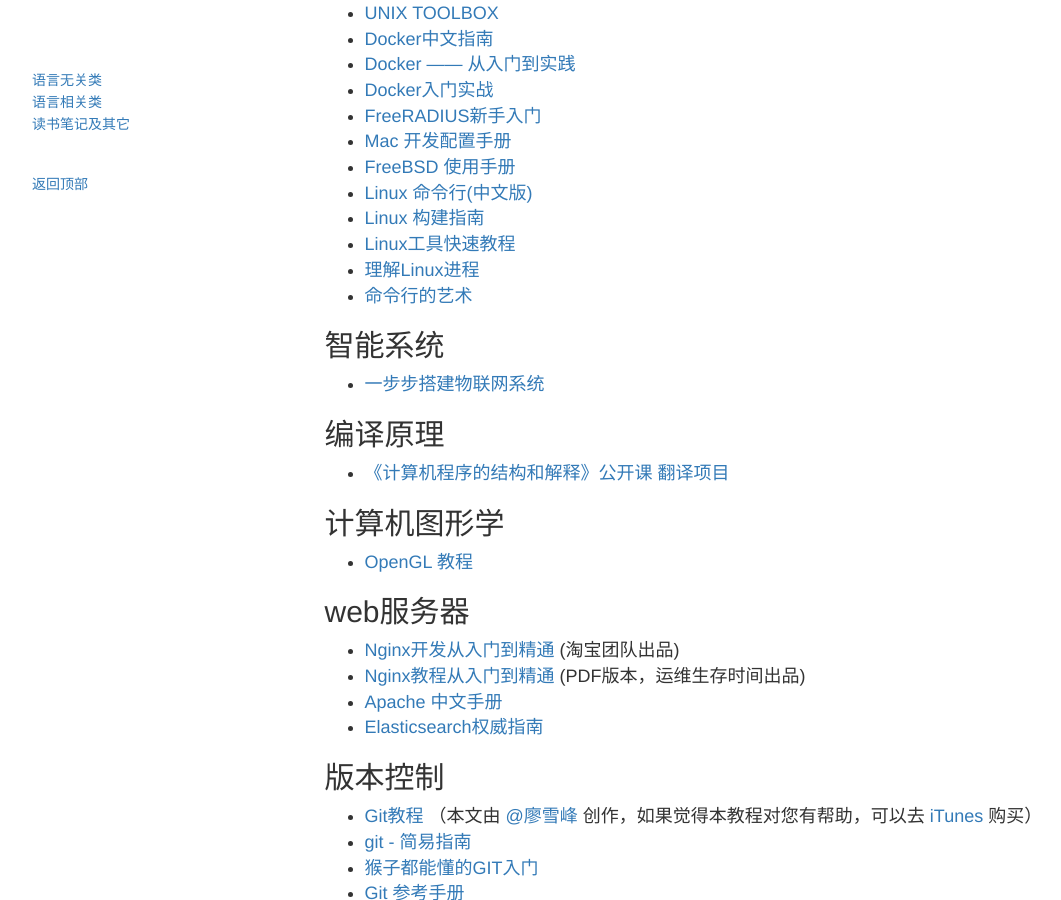
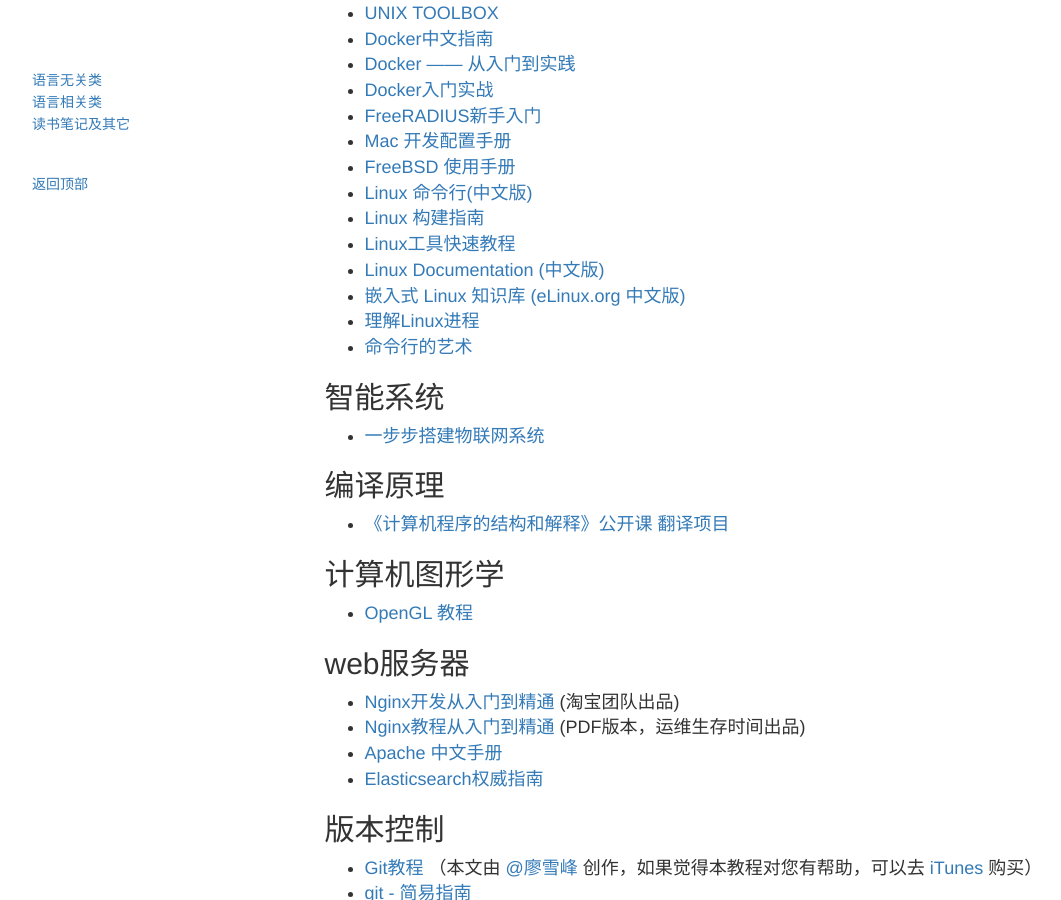
Before and after one commit to siberiawolf/siberiawolf.github.io, a Jekyll site: the page free_programming/index.html, which Jekyll copies as it is, in a window 1280 px wide and 900 px high, scrolled down 608 px. Shown: the whole window, without its empty margins (38-1099 px from the left). Built offline with Jekyll 4.4.1, drawn with Linux system fonts in a browser that asks for light colours; nearby versions of some CDN libraries; Markdown is read by kramdown in place of the engine named in the settings; comment, search, counter and statistics services are not loaded.

Commit message:
提交代码

```diff
--- a/free_programming/index.html
+++ b/free_programming/index.html
@@ -141,6 +141,8 @@
                         <li><a href="http://billie66.github.io/TLCL/book/">Linux 命令行(中文版)</a></li>
                         <li><a href="http://works.jinbuguo.com/lfs/lfs62/index.html">Linux 构建指南</a></li>
                         <li><a href="https://github.com/me115/linuxtools_rst">Linux工具快速教程</a></li>
+                        <li><a href="http://tinylab.gitbooks.io/linux-doc">Linux Documentation (中文版)</a></li>
+                        <li><a href="http://tinylab.gitbooks.io/elinux">嵌入式 Linux 知识库 (eLinux.org 中文版)</a></li>
                         <li><a href="https://github.com/tobegit3hub/understand_linux_process">理解Linux进程</a></li>
                         <li><a href="https://github.com/jlevy/the-art-of-command-line/blob/master/README-zh.md">命令行的艺术</a></li>
                     </ul>
```
